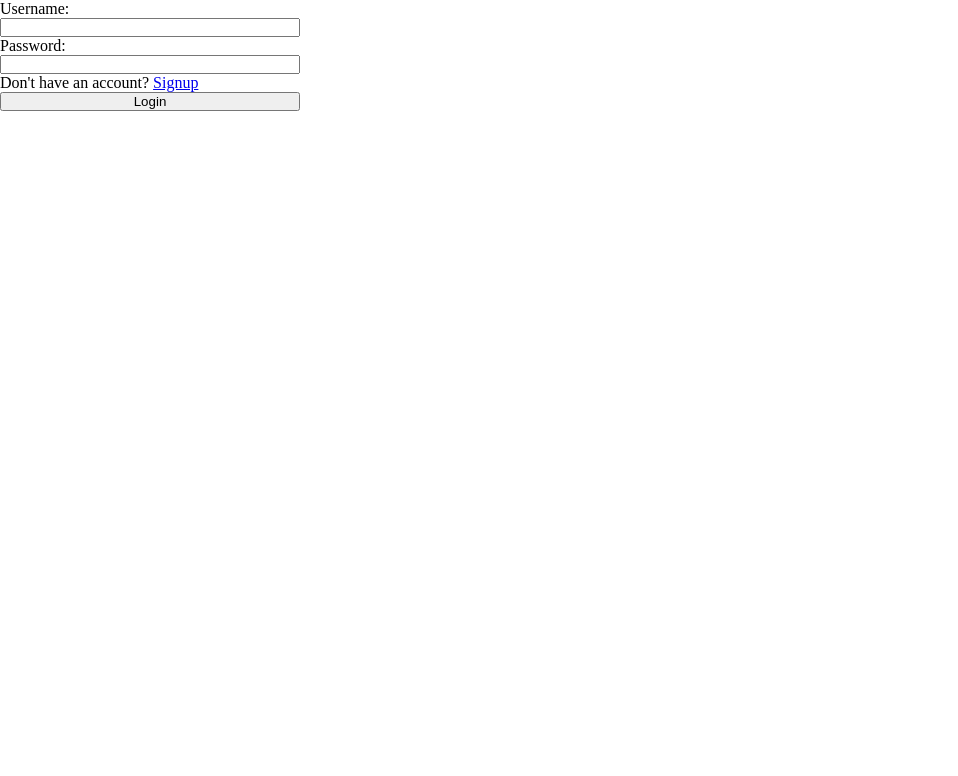
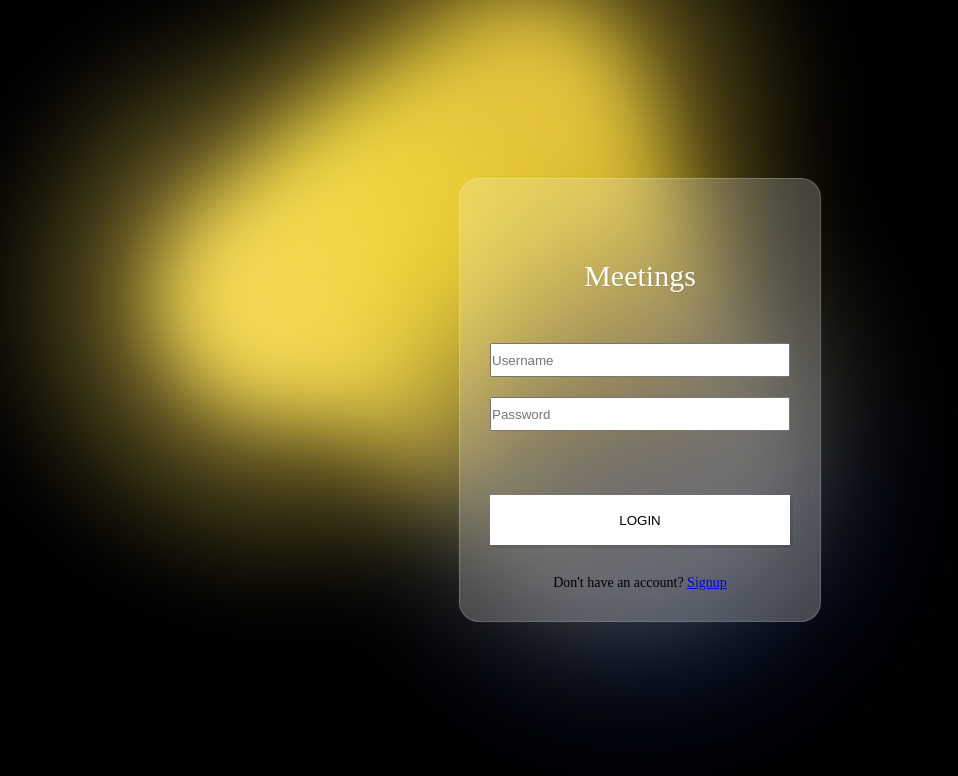
Before and after one commit to fractalxg/portfolio-agenda-e-calendario, a React (Vite) app in the folder frontend/: page / in a window 1280 px wide. Shown: the top 776 px of the page, without its empty margins (0-958 px from the left). Built offline with nearby package versions, Linux system fonts and the light colour scheme.

Commit message:
style: bubble gradient bg and login

```diff
--- a/frontend/src/App.jsx
+++ b/frontend/src/App.jsx
@@ -1,6 +1,5 @@
 import './App.css'
 import Login from './routes/Login'
-
 
 function App() {
 
--- /dev/null
+++ b/frontend/src/components/BubbleGradient.css
@@ -0,0 +1,189 @@
+.text-container {
+  z-index: 100;
+  width: 100vw;
+  height: 100vh;
+  display: flex;
+  position: absolute;
+  top: 0;
+  left: 0;
+  justify-content: center;
+  align-items: center;
+  /* font-size: 96px;
+  color: white;
+  opacity: 0.8;
+  user-select: none;
+  text-shadow: 1px 1px rgba(0, 0, 0, 0.1); */
+}
+
+:root {
+  --color-bg1: rgb(0, 0, 0);
+  --color-bg2: rgb(0, 0, 0);
+  --color1: 4, 32, 99;
+  --color2: 225, 194, 60;
+  --color3: 244, 215, 83;
+  --color4: 195, 160, 23;
+  --color5: 20, 50, 113;
+  --circle-size: 80%;
+  --blending: hard-light;
+}
+
+@keyframes moveInCircle {
+  0% {
+    transform: rotate(0deg);
+  }
+  50% {
+    transform: rotate(180deg);
+  }
+  100% {
+    transform: rotate(360deg);
+  }
+}
+
+@keyframes moveVertical {
+  0% {
+    transform: translateY(-50%);
+  }
+  50% {
+    transform: translateY(50%);
+  }
+  100% {
+    transform: translateY(-50%);
+  }
+}
+
+@keyframes moveHorizontal {
+  0% {
+    transform: translateX(-50%) translateY(-10%);
+  }
+  50% {
+    transform: translateX(50%) translateY(10%);
+  }
+  100% {
+    transform: translateX(-50%) translateY(-10%);
+  }
+}
+
+.gradient-bg {
+  width: 100vw;
+  height: 100vh;
+  position: relative;
+  overflow: hidden;
+  background: linear-gradient(40deg, var(--color-bg1), var(--color-bg2));
+  top: 0;
+  left: 0;
+
+  svg {
+    display: none;
+  }
+
+  .gradients-container {
+    filter: url(#goo) blur(40px);
+    width: 100%;
+    height: 100%;
+  }
+
+  .g1 {
+    position: absolute;
+    background: radial-gradient(
+        circle at center,
+        rgba(var(--color1), 0.8) 0,
+        rgba(var(--color1), 0) 50%
+      )
+      no-repeat;
+    mix-blend-mode: var(--blending);
+
+    width: var(--circle-size);
+    height: var(--circle-size);
+    top: calc(50% - var(--circle-size) / 2);
+    left: calc(50% - var(--circle-size) / 2);
+
+    transform-origin: center center;
+    animation: moveVertical 30s ease infinite;
+
+    opacity: 1;
+  }
+
+  .g2 {
+    position: absolute;
+    background: radial-gradient(
+        circle at center,
+        rgba(var(--color2), 0.8) 0,
+        rgba(var(--color2), 0) 50%
+      )
+      no-repeat;
+    mix-blend-mode: var(--blending);
+
+    width: var(--circle-size);
+    height: var(--circle-size);
+    top: calc(50% - var(--circle-size) / 2);
+    left: calc(50% - var(--circle-size) / 2);
+
+    transform-origin: calc(50% - 400px);
+    animation: moveInCircle 20s reverse infinite;
+
+    opacity: 1;
+  }
+
+  .g3 {
+    position: absolute;
+    background: radial-gradient(
+        circle at center,
+        rgba(var(--color3), 0.8) 0,
+        rgba(var(--color3), 0) 50%
+      )
+      no-repeat;
+    mix-blend-mode: var(--blending);
+
+    width: var(--circle-size);
+    height: var(--circle-size);
+    top: calc(50% - var(--circle-size) / 2 + 200px);
+    left: calc(50% - var(--circle-size) / 2 - 500px);
+
+    transform-origin: calc(50% + 400px);
+    animation: moveInCircle 40s linear infinite;
+
+    opacity: 1;
+  }
+
+  .g4 {
+    position: absolute;
+    background: radial-gradient(
+        circle at center,
+        rgba(var(--color4), 0.8) 0,
+        rgba(var(--color4), 0) 50%
+      )
+      no-repeat;
+    mix-blend-mode: var(--blending);
+
+    width: var(--circle-size);
+    height: var(--circle-size);
+    top: calc(50% - var(--circle-size) / 2);
+    left: calc(50% - var(--circle-size) / 2);
+
+    transform-origin: calc(50% - 200px);
+    animation: moveHorizontal 40s ease infinite;
+
+    opacity: 0.7;
+  }
+
+  .g5 {
+    position: absolute;
+    background: radial-gradient(
+        circle at center,
+        rgba(var(--color5), 0.8) 0,
+        rgba(var(--color5), 0) 50%
+      )
+      no-repeat;
+    mix-blend-mode: var(--blending);
+
+    width: calc(var(--circle-size) * 2);
+    height: calc(var(--circle-size) * 2);
+    top: calc(50% - var(--circle-size));
+    left: calc(50% - var(--circle-size));
+
+    transform-origin: calc(50% - 800px) calc(50% + 200px);
+    animation: moveInCircle 20s ease infinite;
+
+    opacity: 1;
+  }
+}
--- /dev/null
+++ b/frontend/src/components/BubbleGradient.jsx
@@ -0,0 +1,39 @@
+import React from "react";
+import "./BubbleGradient.css"
+
+const BubbleGradient = ({children}) => {
+  return (
+    <div>
+      <div className="text-container">{children}</div>
+      <div className="gradient-bg">
+        <svg xmlns="http://www.w3.org/2000/svg">
+          <defs>
+            <filter id="goo">
+              <feGaussianBlur
+                in="SourceGraphic"
+                stdDeviation="10"
+                result="blur"
+              />
+              <feColorMatrix
+                in="blur"
+                mode="matrix"
+                values="1 0 0 0 0  0 1 0 0 0  0 0 1 0 0  0 0 0 18 -8"
+                result="goo"
+              />
+              <feBlend in="SourceGraphic" in2="goo" />
+            </filter>
+          </defs>
+        </svg>
+        <div className="gradients-container">
+          <div className="g1"></div>
+          <div className="g2"></div>
+          <div className="g3"></div>
+          <div className="g4"></div>
+          <div className="g5"></div>
+        </div>
+      </div>
+    </div>
+  );
+};
+
+export default BubbleGradient;
--- a/frontend/src/main.jsx
+++ b/frontend/src/main.jsx
@@ -4,11 +4,13 @@
 import { createBrowserRouter, RouterProvider } from 'react-router-dom'
 import Login from './routes/Login.jsx'
 import Signup from './routes/Signup.jsx'
+import BubbleGradient from './components/BubbleGradient.jsx'
 
 const router = createBrowserRouter([
   {
     path: '/',
-    element: <Login />,
+    // element: <Login />,
+    element: <BubbleGradient children={<Login />}/>,
     errorElement: <Login />
   },
   {
--- a/frontend/src/routes/Login.css
+++ b/frontend/src/routes/Login.css
@@ -1,4 +1,61 @@
 .login-content{
     display: grid;
     width: 300px;
+    background: linear-gradient(135deg, rgba(255, 255, 255, 0.2), rgba(255, 255, 255, 0.25));
+    backdrop-filter: blur(10px);
+    -webkit-backdrop-filter: blur(10px);
+    border-radius: 20px;
+    border:1px solid rgba(255, 255, 255, 0.18);
+    padding: 30px;
 }
+
+.login-content-title{
+    display: flex;
+    justify-content: center;
+    font-size: 30px;
+    color: #fff;
+    text-shadow: 1px 1px rgba(0, 0, 0, 0.1);
+    padding-top: 50px;
+    padding-bottom: 50px;
+}
+.login-content-username{
+    display: grid;
+    text-shadow: 1px 1px rgba(0, 0, 0, 0.1);
+
+}
+
+.login-content-password{
+    display: grid;
+    text-shadow: 1px 1px rgba(0, 0, 0, 0.1);
+    padding-top: 20px;
+}
+
+.login-content-message{
+    display: flex;
+    height: 14px;
+    font-size: 14px;
+    padding-top: 25px;
+    padding-bottom: 25px;
+    justify-content: center;
+    align-items: center;
+    font-weight: 600;
+}
+
+.login-content-signup{
+    display: flex;
+    justify-content: center;
+    font-size: 14px;
+    padding-top: 30px;
+}
+
+input{
+    height: 30px;
+}
+
+button{
+    height: 50px;
+    cursor: pointer;
+    background-color: #fff;
+    border: none;
+    box-shadow: 3px 3px rgba(0, 0, 0, 0.1);
+}
--- a/frontend/src/routes/Login.jsx
+++ b/frontend/src/routes/Login.jsx
@@ -5,12 +5,14 @@
 import { Link } from "react-router-dom";
 
 const Login = () => {
-  const [username, setUsername] = useState();
-  const [password, setPassword] = useState();
+  const [username, setUsername] = useState("");
+  const [password, setPassword] = useState("");
   const [accessToken, setAccessToken] = useState();
+  const [message, setMessage] = useState("");
   const [isLogged, setIsLogged] = useState(false);
 
   const userLogin = async () => {
+    if (validateUsername() && validatePassword()) {
       try {
         const response = await axios.post(import.meta.env.VITE_LOGIN, {
           login: username,
@@ -21,7 +23,28 @@
       } catch (error) {
         console.log(error);
       }
+    }
+
   };
+
+  const validateUsername = () => {
+    if (username.length > 0) {
+      return true;
+    } else {
+      setMessage("Username is required");
+      return false;
+    }
+  };
+  const validatePassword = () => {
+    if (
+      password.length > 0
+    ) {
+      return true;
+    } else {
+      setMessage("Password is required");
+      return false;
+    }
+  }
 
   useEffect(() => {
     accessToken ? setIsLogged(true) : setIsLogged(false);
@@ -31,26 +54,41 @@
     <div className="login-container">
       {!isLogged && (
         <div className="login-content">
-          <label>Username:</label>
+          <div className="login-content-title">
+            <label>Meetings</label>
+          </div>
+          <div className="login-content-username">
+
             <input
               type="text"
+              placeholder="Username"
               onChange={(e) => setUsername(e.target.value)}
             ></input>
+          </div>
 
-          <label>Password:</label>
+          <div className="login-content-password">
+
             <input
               type="password"
+              placeholder="Password"
               onChange={(e) => setPassword(e.target.value)}
             ></input>
+          </div>
 
+          <div className="login-content-message">
+          {message}
+          </div>
+
+          <button onClick={() => userLogin()}>LOGIN</button>
+
+          <div className="login-content-signup">
             <label>
               Don't have an account?{" "}
               <span>
                 <Link to="/signup">Signup</Link>
               </span>
             </label>
-
-          <button onClick={() => userLogin()}>Login</button>
+          </div>
         </div>
       )}
       {accessToken && <Home accessToken={accessToken} />}
--- a/frontend/src/routes/Signup.jsx
+++ b/frontend/src/routes/Signup.jsx
@@ -23,6 +23,7 @@
     } else;
     console.log(false);
   };
+
   const validateUsername = () => {
     if (username.length > 0) {
       return true;
```
Also changed, not shown: 1 other file (tests, documents, lock files or other folders). Lines whose indentation alone changed are shown as unchanged.
